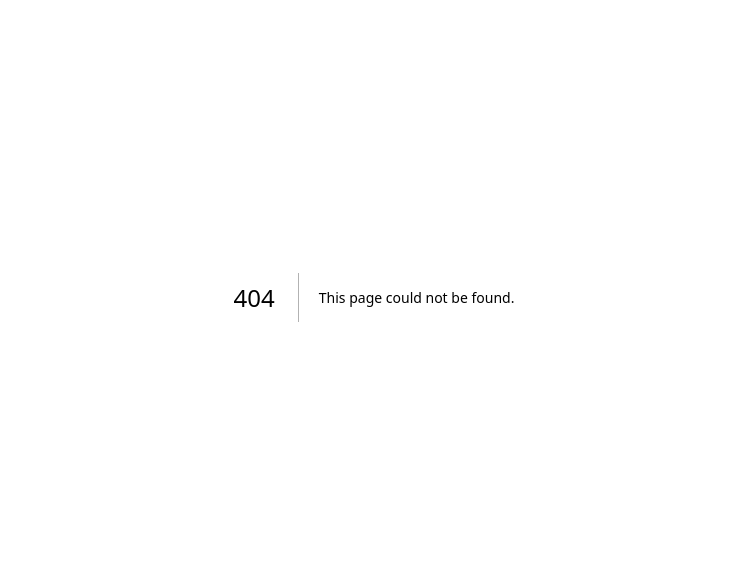
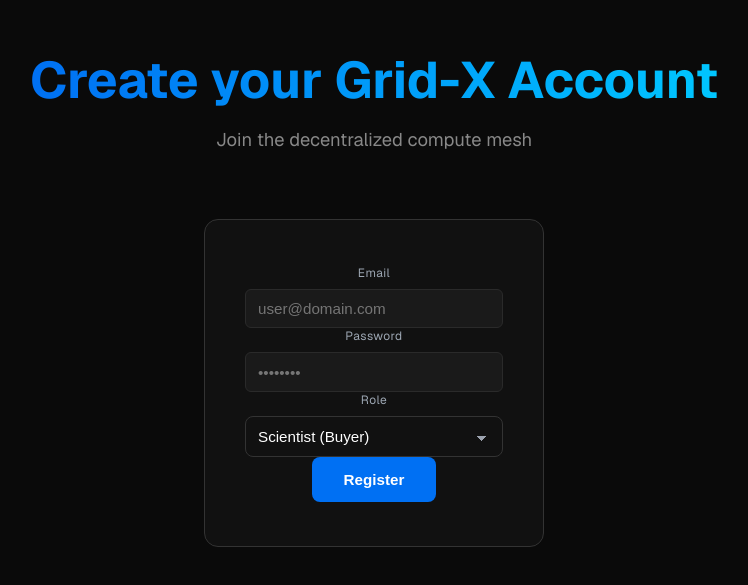
Before and after one commit to Xplant2006/Grid-X, a Next.js app in the folder grid-x/packages/dashboard/: page /registration in a window 1280 px wide. Before the commit this address had no page. Shown: the part 103-688 px from the top of the page, without its empty margins (266-1014 px from the left). Built offline with nearby package versions, Linux system fonts and the light colour scheme.

Commit message:
Reg. window creation

```diff
--- a/grid-x/packages/dashboard/src/app/login/login.module.css
+++ b/grid-x/packages/dashboard/src/app/login/login.module.css
@@ -76,7 +76,7 @@
   border-radius: 14px;
   padding: 2.8rem 2.5rem;         /* KEY: more internal space */
   width: 340px;                   /* wider = calmer */
-  text-align: left;
+  text-align: center;
   cursor: pointer;
   transition: transform 0.25s ease, border-color 0.25s ease;
 }
@@ -102,6 +102,53 @@
 }
 
 /* --- Button --- */
+.register {
+  margin-top: 0.5rem;
+  font-size: 0.5rem;
+  color: #888;
+  text-align: right;
+}
+
+.register span {
+  color: #60a5fa;
+  cursor: pointer;
+  font-weight: 500;
+}
+
+.register span:hover {
+  text-decoration: underline;
+}
+
+/* ---------- Role Select ---------- */
+
+.field select {
+  width: 100%;
+  padding: 0.7rem 0.75rem;
+  background: #111;
+  border: 1px solid #333;
+  border-radius: 8px;
+  color: #fff;
+  font-size: 0.95rem;
+
+  appearance: none;            /* remove default arrow */
+  background-image:
+    linear-gradient(45deg, transparent 50%, #9ca3af 50%),
+    linear-gradient(135deg, #9ca3af 50%, transparent 50%);
+  background-position:
+    calc(100% - 20px) 55%,
+    calc(100% - 15px) 55%;
+  background-size:
+    5px 5px,
+    5px 5px;
+  background-repeat: no-repeat;
+}
+
+.field select:focus {
+  outline: none;
+  border-color: #2563eb;
+}
+
+
 
 .card button {
   background: #0070f3;
@@ -116,5 +163,5 @@
 }
 
 .card button:hover {
-  background: #0059c1;
+  background: #1771c0;
 }
--- /dev/null
+++ b/grid-x/packages/dashboard/src/app/registration/page.tsx
@@ -0,0 +1,106 @@
+'use client';
+
+import { useState } from 'react';
+import { useRouter } from 'next/navigation';
+import styles from '../login/login.module.css'; // reuse login styles
+import { API_BASE } from '@/lib/api';
+import { useAuth } from '@/context/AuthContext';
+
+export default function RegistrationPage() {
+  const router = useRouter();
+  const { setUser } = useAuth();
+
+  const [email, setEmail] = useState('');
+  const [password, setPassword] = useState('');
+  const [role, setRole] = useState<'buyer' | 'seller'>('buyer');
+  const [loading, setLoading] = useState(false);
+  const [error, setError] = useState('');
+
+  const handleSubmit = async (e: React.FormEvent) => {
+    e.preventDefault();
+    setError('');
+    setLoading(true);
+
+    try {
+      const res = await fetch(`${API_BASE}/register`, {
+        method: 'POST',
+        headers: { 'Content-Type': 'application/json' },
+        body: JSON.stringify({ email, password, role }),
+      });
+
+      if (!res.ok) {
+        const msg = await res.text();
+        setError(msg || 'Registration failed');
+        return;
+      }
+
+      const user = await res.json();
+
+      // Persist user
+      localStorage.setItem('user', JSON.stringify(user));
+      setUser(user);
+
+      // Redirect based on role
+      if (user.role === 'buyer') {
+        router.push('/dashboard/buyer');
+      } else {
+        router.push('/dashboard/seller');
+      }
+    } catch (err) {
+      console.error(err);
+      setError('Cannot reach backend');
+    } finally {
+      setLoading(false);
+    }
+  };
+
+  return (
+    <div className={styles.container}>
+      <h1 className={styles.title}>Create your Grid-X Account</h1>
+      <p className={styles.subtitle}>Join the decentralized compute mesh</p>
+
+      <form className={styles.card} onSubmit={handleSubmit}>
+        <div className={styles.fields}>
+          <div className={styles.field}>
+            <label>Email</label>
+            <input
+              type="email"
+              placeholder="user@domain.com"
+              value={email}
+              onChange={(e) => setEmail(e.target.value)}
+              required
+            />
+          </div>
+
+          <div className={styles.field}>
+            <label>Password</label>
+            <input
+              type="password"
+              placeholder="••••••••"
+              value={password}
+              onChange={(e) => setPassword(e.target.value)}
+              required
+            />
+          </div>
+
+          <div className={styles.field}>
+            <label>Role</label>
+            <select
+              value={role}
+              onChange={(e) => setRole(e.target.value as 'buyer' | 'seller')}
+            >
+              <option value="buyer">Scientist (Buyer)</option>
+              <option value="seller">Provider (Seller)</option>
+            </select>
+          </div>
+        </div>
+
+        {error && <p className={styles.error}>{error}</p>}
+
+        <button type="submit" className={styles.primaryBtn} disabled={loading}>
+          {loading ? 'Creating account…' : 'Register'}
+        </button>
+      </form>
+    </div>
+  );
+}
```
Also changed, not shown: grid-x/packages/dashboard/src/app/login/page.tsx (+8 -0 lines), grid-x/packages/dashboard/src/app/registration/New Text Document.txt (added).
